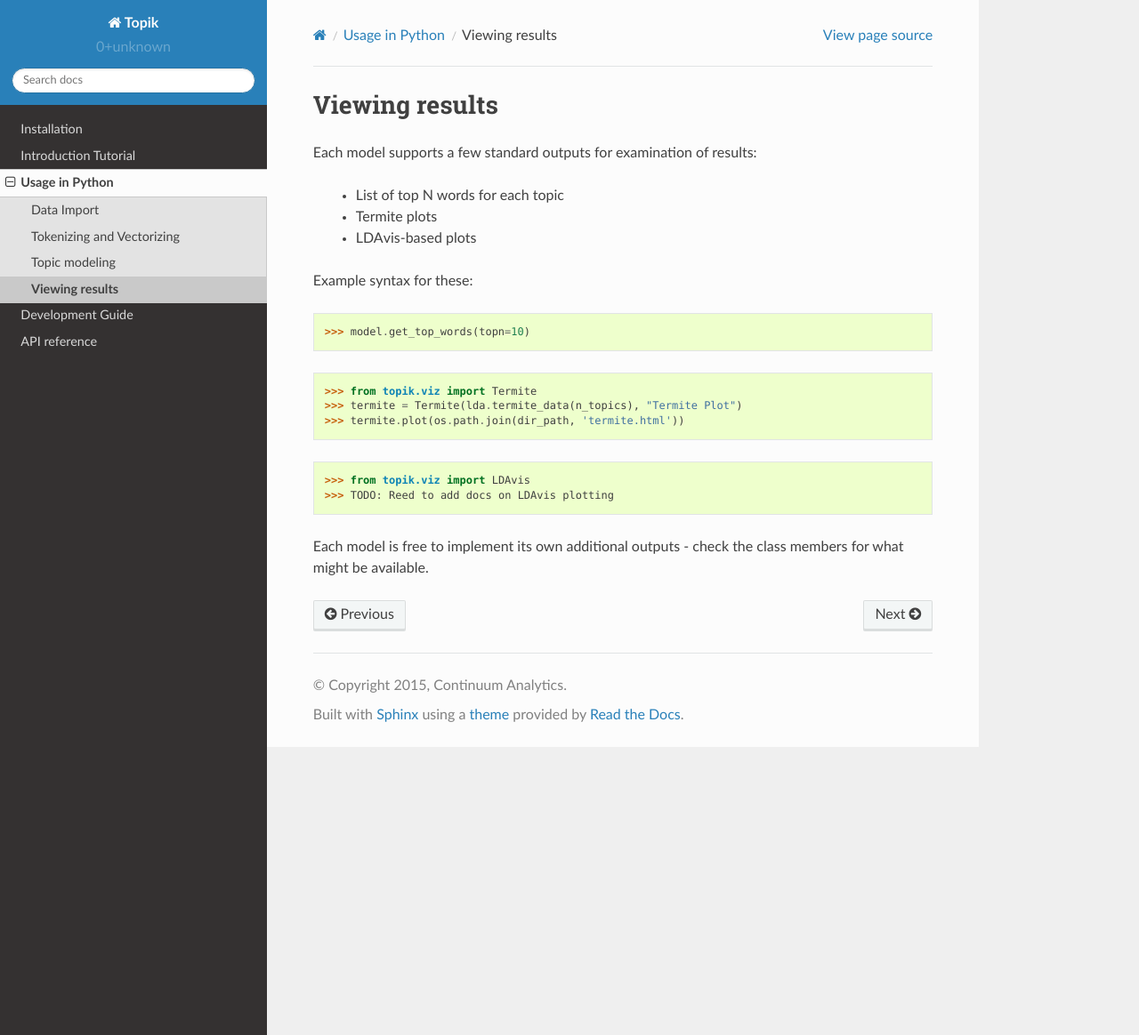
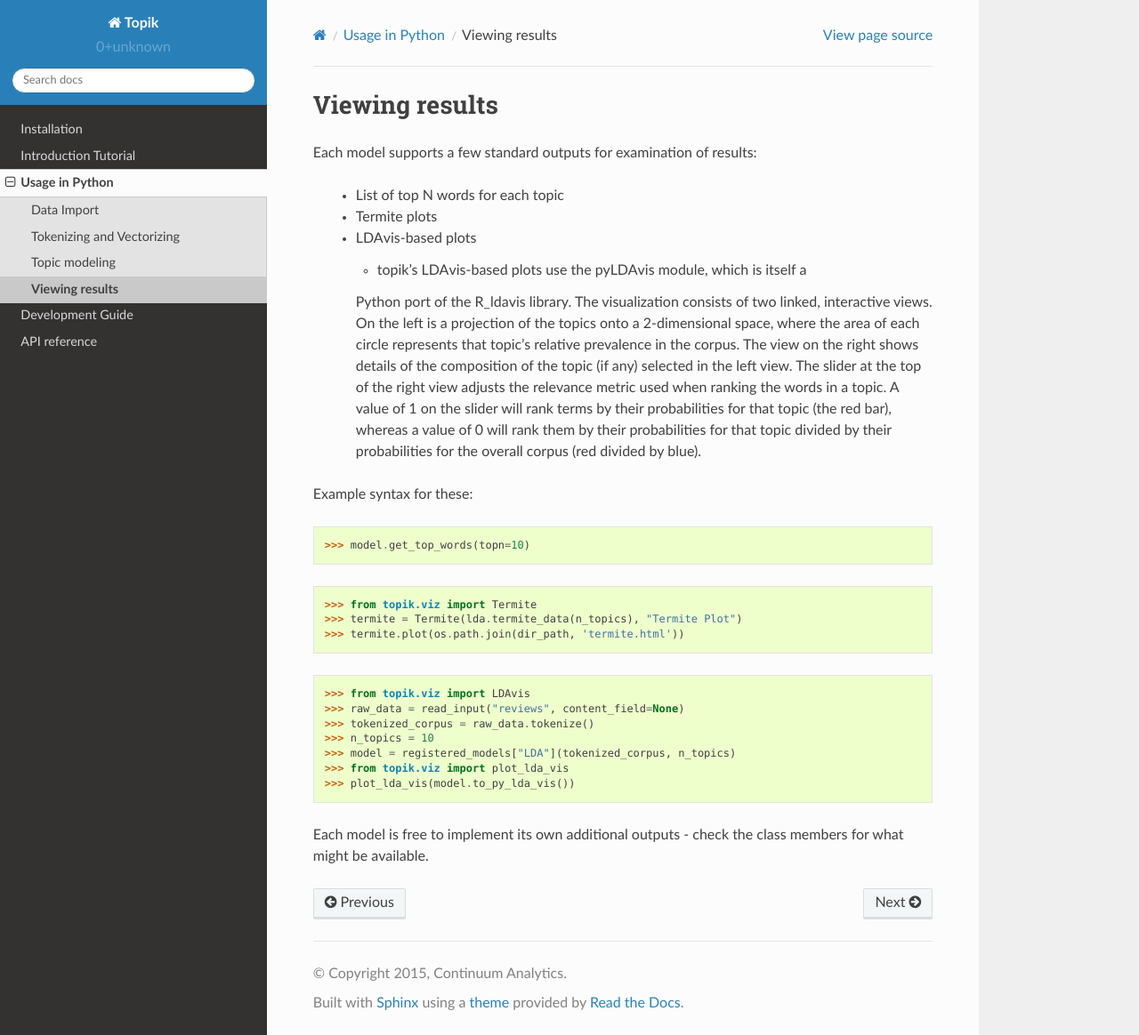
Before and after one commit to ContinuumIO/topik, a Sphinx documentation site: the page built from docs/visualization.rst, in a window 1280 px wide and 1164 px high. Shown: the whole window at 89% size. Built offline with Sphinx 7.4.7 and the Read the Docs theme 2.0.0, drawn with Linux system fonts in a browser that asks for light colours.

Commit message:
added pyldavis docs, fixed lda refs to ._model and ._corpus

```diff
--- a/docs/visualization.rst
+++ b/docs/visualization.rst
@@ -6,6 +6,17 @@ Each model supports a few standard outputs for examination of results:
   * List of top N words for each topic
   * Termite plots
   * LDAvis-based plots
+
+    * topik's LDAvis-based plots use the pyLDAvis module, which is itself a
+    Python port of the R_ldavis library.  The visualization consists of two
+    linked, interactive views.  On the left is a projection of the topics onto
+    a 2-dimensional space, where the area of each circle represents that topic's
+    relative prevalence in the corpus.  The view on the right shows details of
+    the composition of the topic (if any) selected in the left view.  The slider
+    at the top of the right view adjusts the relevance metric used when ranking
+    the words in a topic.  A value of 1 on the slider will rank terms by their
+    probabilities for that topic (the red bar), whereas a value of 0 will rank
+    them by their probabilities for that topic divided by their probabilities for the overall corpus (red divided by blue).
 
 Example syntax for these:
 
@@ -23,7 +34,12 @@ Example syntax for these:
 .. code-block:: python
 
    >>> from topik.viz import LDAvis
-   >>> TODO: Reed to add docs on LDAvis plotting
+   >>> raw_data = read_input("reviews", content_field=None)
+   >>> tokenized_corpus = raw_data.tokenize()
+   >>> n_topics = 10
+   >>> model = registered_models["LDA"](tokenized_corpus, n_topics)
+   >>> from topik.viz import plot_lda_vis
+   >>> plot_lda_vis(model.to_py_lda_vis())
 
 Each model is free to implement its own additional outputs - check the class
 members for what might be available.
```
Also changed, not shown: 1 other file.
